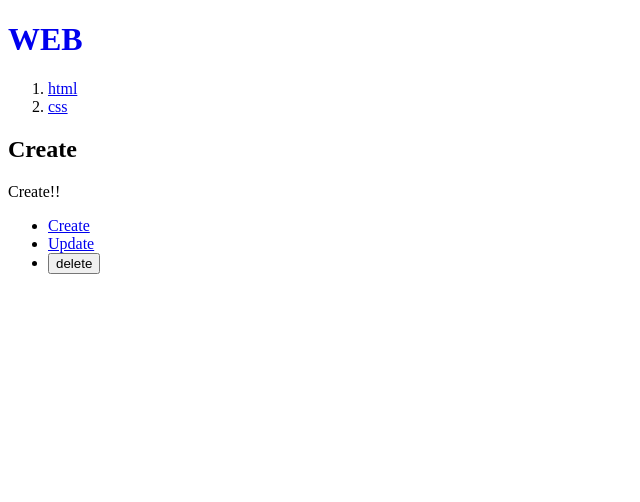
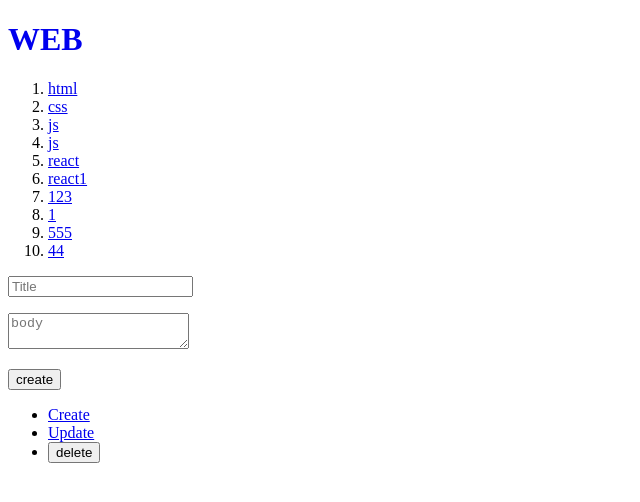
Before and after one commit to tnemnorivnelee/nextapp, a Next.js app: page /create in a window 1280 px wide. Shown: the top 502 px of the page, without its empty margins (0-640 px from the left). Built offline with nearby package versions, Linux system fonts and the light colour scheme; data requests are answered from the project's data file.

Commit message:
feat: 글 읽기, 생성

```diff
--- a/db.json
+++ b/db.json
@@ -1,5 +1,5 @@
 {
-  "topics" : [
+  "topics": [
     {
       "id": 1,
       "title": "html",
@@ -9,6 +9,46 @@
       "id": 2,
       "title": "css",
       "body": "css is ..."
+    },
+    {
+      "title": "js",
+      "body": "js is ...",
+      "id": 3
+    },
+    {
+      "title": "js",
+      "body": "js is ...",
+      "id": 4
+    },
+    {
+      "title": "react",
+      "body": "react is ,,,",
+      "id": 5
+    },
+    {
+      "title": "react1",
+      "body": "react1 is ,,,",
+      "id": 6
+    },
+    {
+      "title": "123",
+      "body": "123",
+      "id": 7
+    },
+    {
+      "title": "1",
+      "body": "1",
+      "id": 8
+    },
+    {
+      "title": "555",
+      "body": "555",
+      "id": 9
+    },
+    {
+      "title": "44",
+      "body": "44",
+      "id": 10
     }
   ],
   "posts": [
--- a/src/app/create/layout.tsx
+++ b/src/app/create/layout.tsx
@@ -1,8 +1,7 @@
 export default function Layout(props : {children: React.ReactNode}) {
     return (
-        <form action="">
-            <h2>Create</h2>
+        <div>
             {props.children}
-        </form>
+        </div>
     )
 }
--- a/src/app/create/page.tsx
+++ b/src/app/create/page.tsx
@@ -1,7 +1,50 @@
+"use client";
+
+
+import {useRouter} from "next/navigation";
+
 export default function Create() {
+
+    const router = useRouter();
+
     return (
-        <div>
-            Create!!
-        </div>
+        <form action="" onSubmit={(e: React.FormEvent<HTMLFormElement>) => {
+            e.preventDefault();
+
+            const form = e.currentTarget;
+
+            const titleInput = form.elements.namedItem('title') as HTMLInputElement;
+            const bodyInput = form.elements.namedItem('body') as HTMLInputElement;
+
+            const title = titleInput.value;
+            const body = bodyInput.value;
+
+            const options = {
+                method: 'POST',
+                headers: {
+                    'Content-Type': 'application/json',
+                },
+                body : JSON.stringify({title, body}),
+            }
+
+            fetch(`http://localhost:9999/topics`, options)
+                .then((res) => {
+                    return res.json();
+                }).then((result) => {
+                    console.log(result);
+                    const lastId = result.id;
+                    router.push(`/read/${lastId}`);
+            });
+        }}>
+            <p>
+                <input type="text" name="title" placeholder="Title" />
+            </p>
+            <p>
+                <textarea name="body" placeholder="body"></textarea>
+            </p>
+            <p>
+                <input type="submit" value="create" />
+            </p>
+        </form>
     )
 }
```
Also changed, not shown: src/app/read/[id]/page.tsx (+9 -3 lines).
